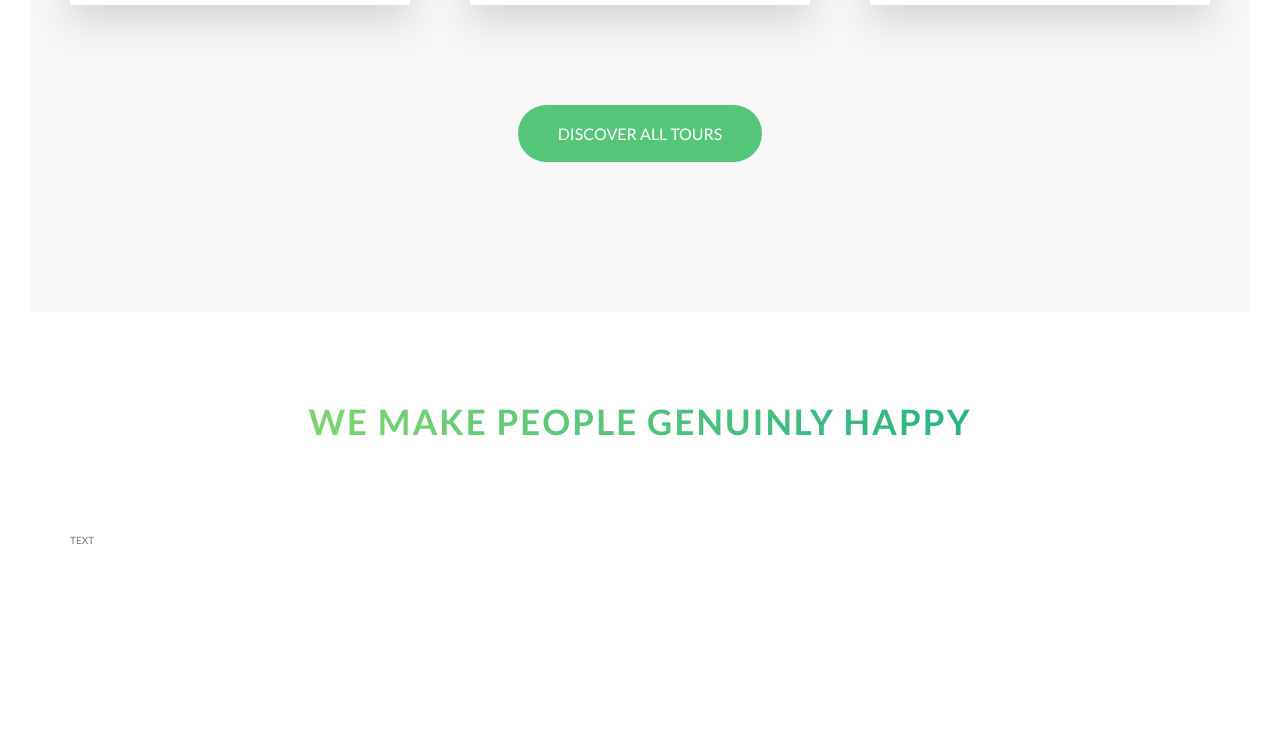
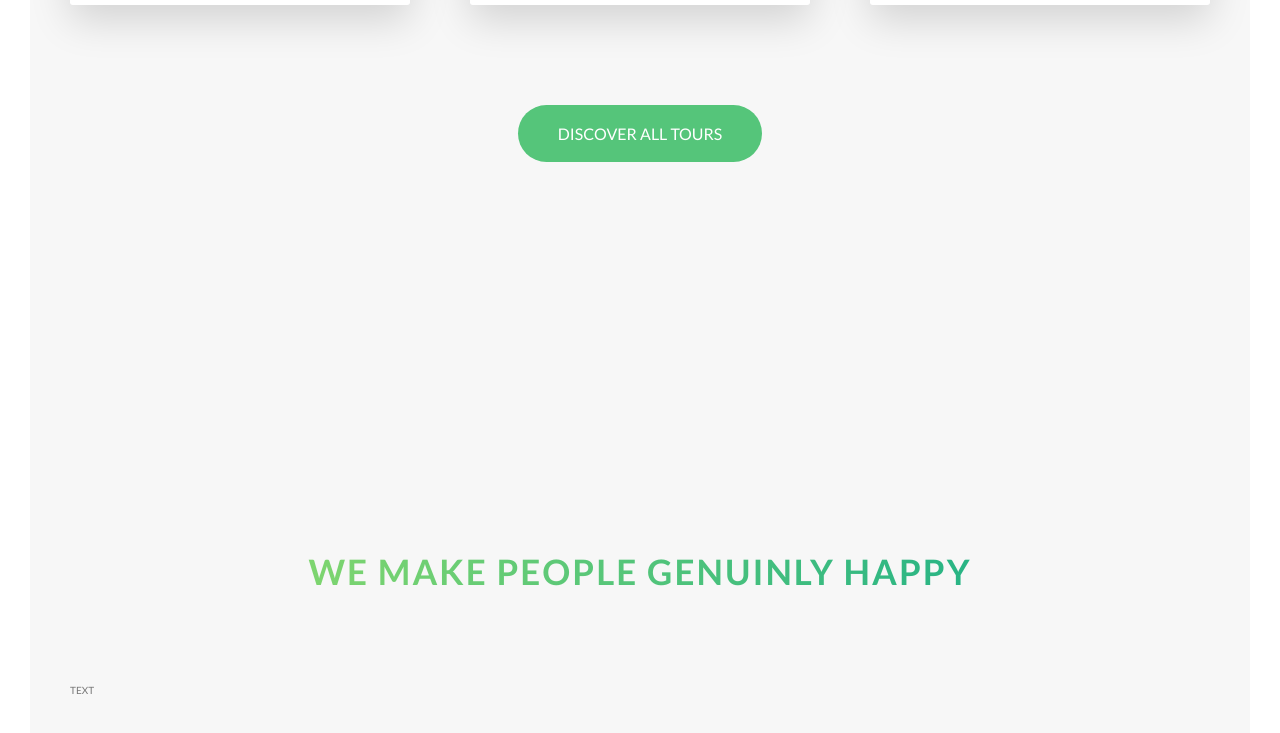
Before and after one commit to ZobairQ/natours, a website: page index.html in a window 1280 px wide. Shown: the part 3140-3873 px from the top of the page. Before the commit the page ends 3719 px from the top, so only its background shows below. Drawn offline with Linux system fonts and the light colour scheme.

Commit message:
Basic styling on the section-story section

```diff
--- a/sass/pages/_home.scss
+++ b/sass/pages/_home.scss
@@ -26,3 +26,9 @@
   padding: 25rem 0 15rem 0;
   margin-top: -12rem;
 }
+
+.section-stories{
+  padding: 15rem 0;
+  background-color: $color-grey-light-1;
+
+}
```
Also changed, not shown: css/style.css.
